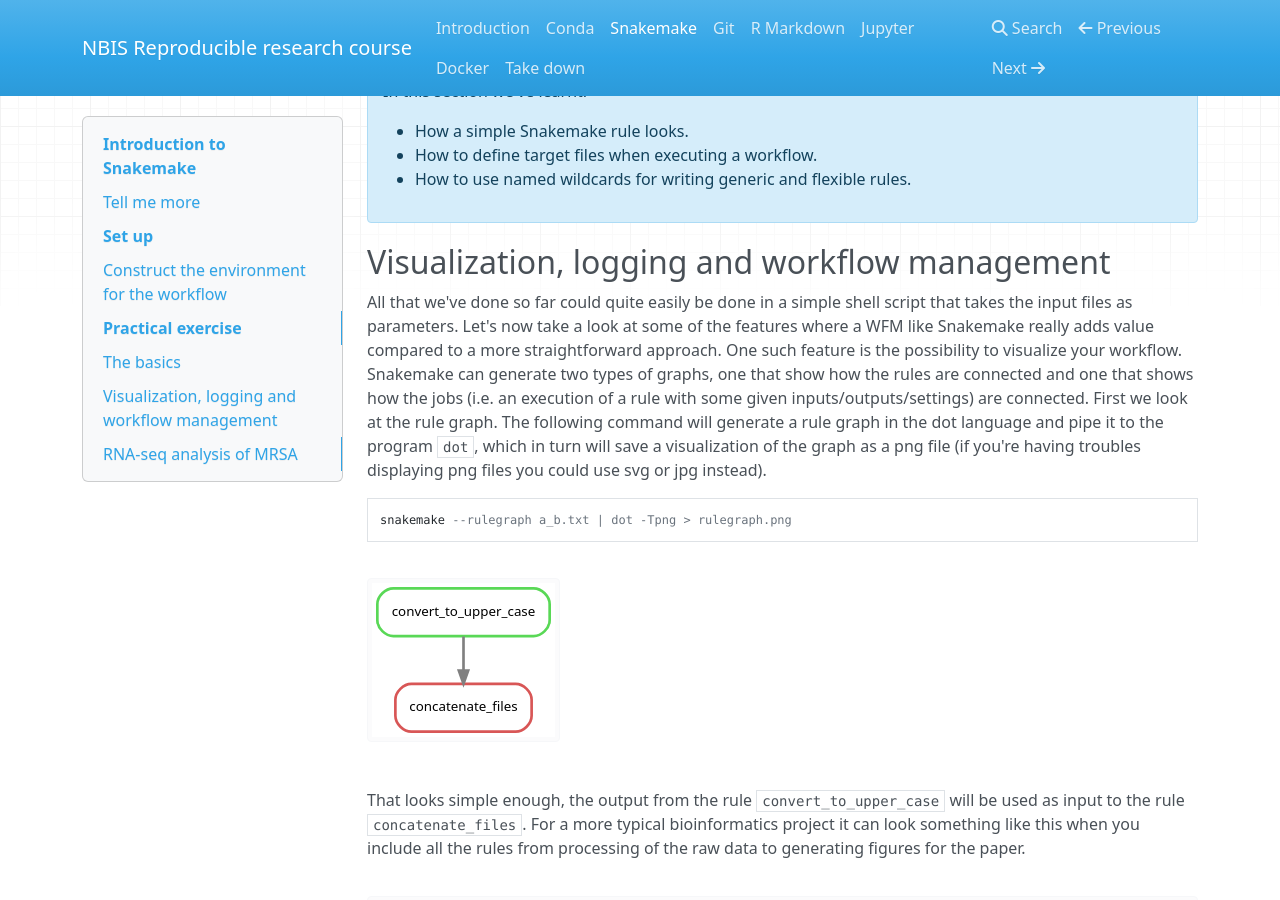
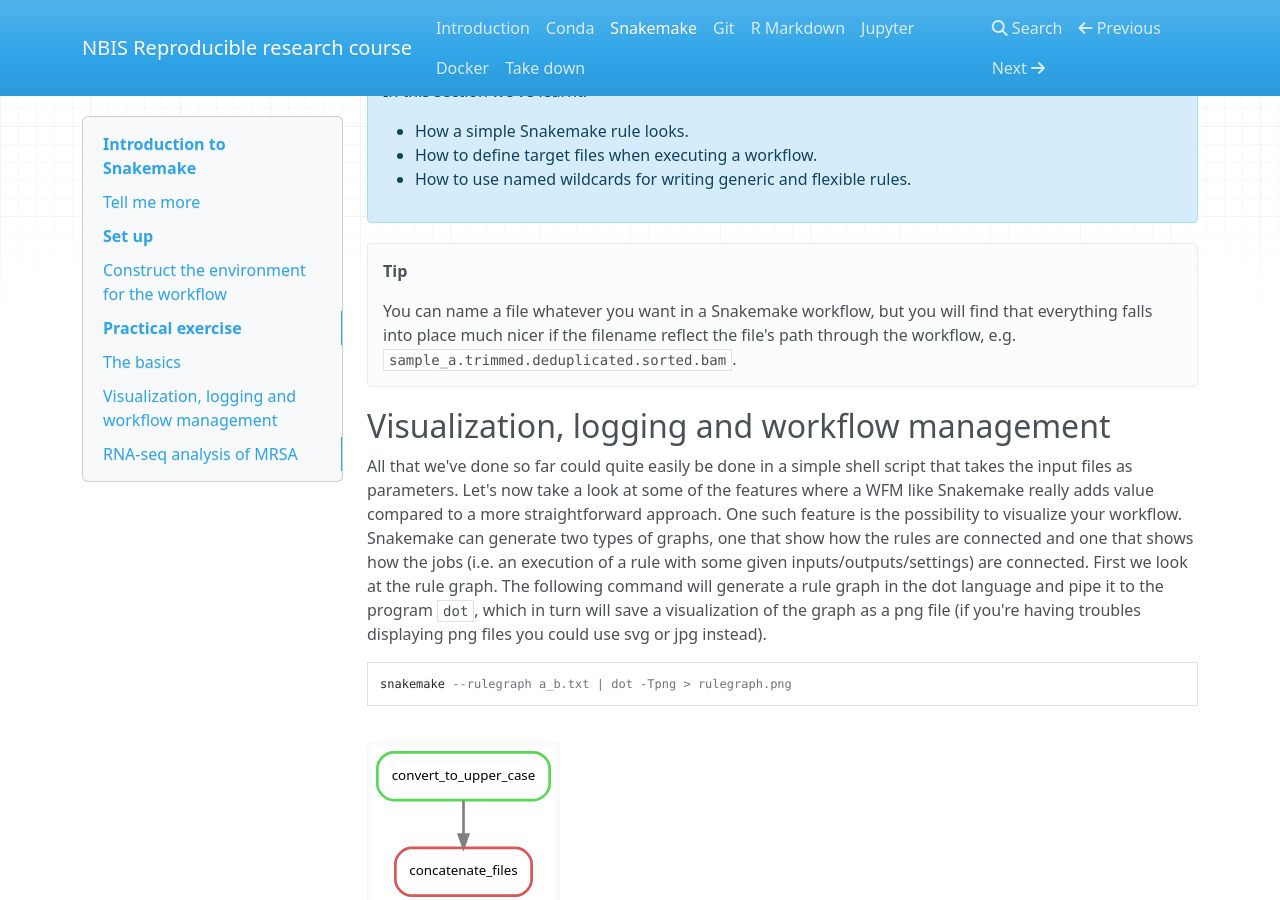
Before and after one commit to NBISweden/workshop-reproducible-research, an MkDocs documentation site: the page built from docs/snakemake.md, in a window 1280 px wide and 900 px high, scrolled down 5357 px. Built offline with MkDocs 1.6.1, drawn with Linux system fonts in a browser that asks for light colours; nearby versions of some CDN libraries; old or Windows-style settings are respelled for this version of MkDocs.

Commit message:
added sm tip
Former-commit-id: b8d8ac01e01782c7c48946acc5704d5fff7cc7f3

```diff
--- a/docs/snakemake.md
+++ b/docs/snakemake.md
@@ -197,6 +197,9 @@ Neat!
     * How a simple Snakemake rule looks.
     * How to define target files when executing a workflow.
     * How to use named wildcards for writing generic and flexible rules.
+
+!!! tip
+    You can name a file whatever you want in a Snakemake workflow, but you will find that everything falls into place much nicer if the filename reflect the file's path through the workflow, e.g. `sample_a.trimmed.deduplicated.sorted.bam`.
 
 ## Visualization, logging and workflow management
 All that we've done so far could quite easily be done in a simple shell script that takes the input files as parameters. Let's now take a look at some of the features where a WFM like Snakemake really adds value compared to a more straightforward approach. One such feature is the possibility to visualize your workflow. Snakemake can generate two types of graphs, one that show how the rules are connected and one that shows how the jobs (i.e. an execution of a rule with some given inputs/outputs/settings) are connected. First we look at the rule graph. The following command will generate a rule graph in the dot language and pipe it to the program `dot`, which in turn will save a visualization of the graph as a png file (if you're having troubles displaying png files you could use svg or jpg instead).
--- a/docs/todo.txt
+++ b/docs/todo.txt
@@ -11,7 +11,6 @@ TODO: *Add script for installing conda
 TODO: *Mention MRSA in Git and conda and rmarkdown
 TODO: Add quick recap to end of conda
 TODO: Explain touch in SM
-TODO: **File name in SM should give path to it
 TODO: Screenshot from Bitbucket in Git
 TODO: Add ipynb to screenshots
 TODO: Refer to markdown reference "shorter" in RStudio
```
